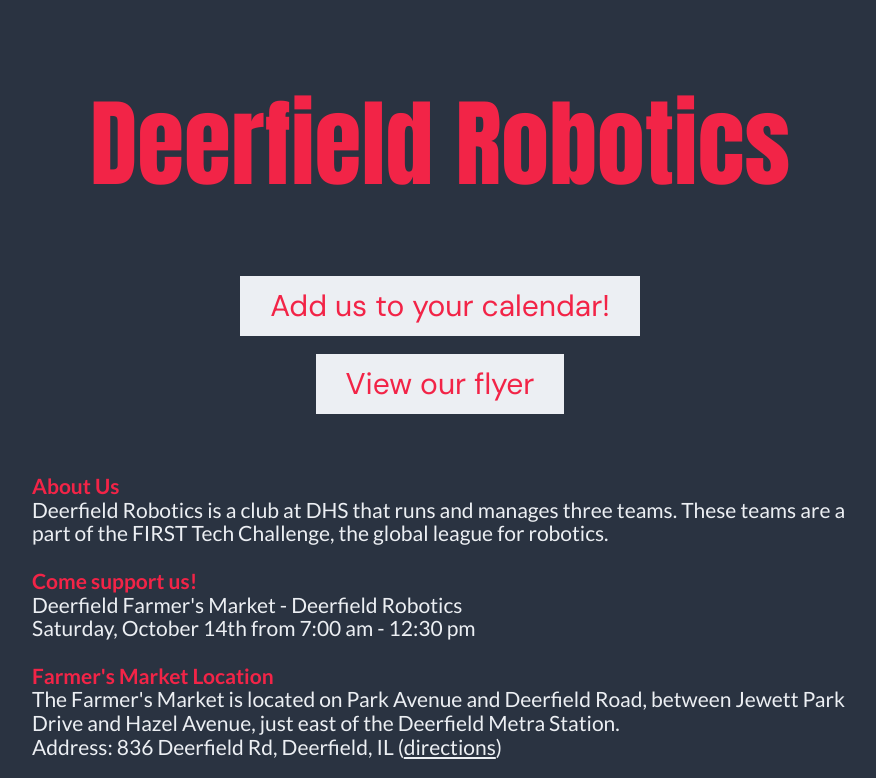
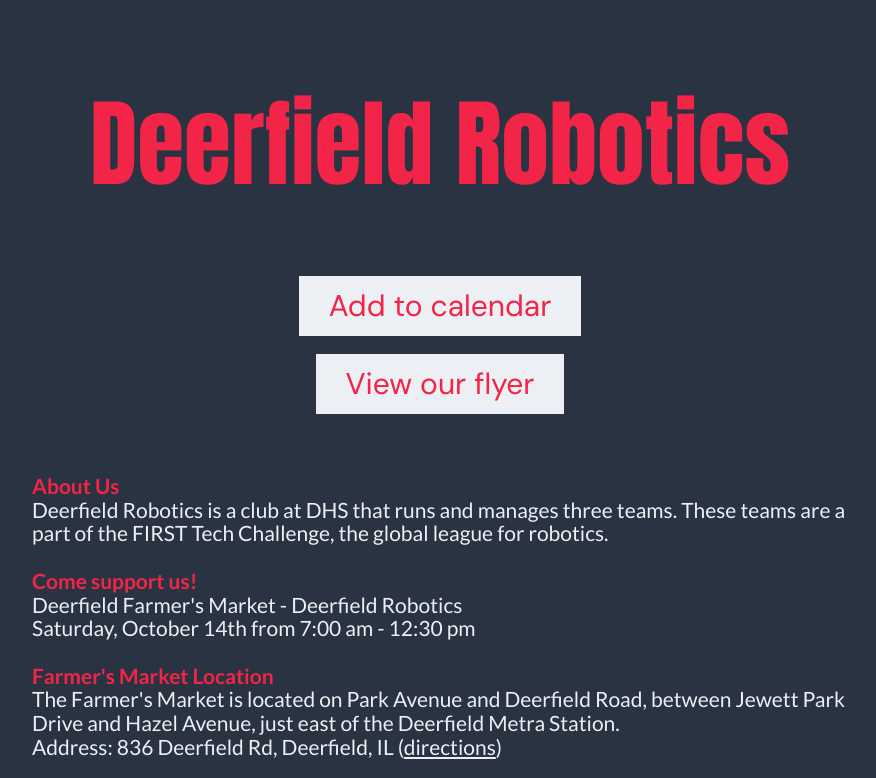
Before and after one commit to DeerfieldRobotics/website, a plain HTML site: page farmersmarket/index.html in a window 1280 px wide. Shown: the top 778 px of the page, without its empty margins (200-1076 px from the left). Drawn offline with Linux system fonts and the light colour scheme.

Commit message:
Shorten .ics button

```diff
--- a/farmersmarket/index.html
+++ b/farmersmarket/index.html
@@ -26,7 +26,7 @@
                 <ul class="buttons bigbutton">
                     <li>
                         <a href="cal.ics" download="cal.ics" type="text/calendar" id="calinv" class="button n01">
-                            <span class="label fillform">Add us to your calendar!</span>
+                            <span class="label fillform">Add to calendar</span>
                         </a>
                     </li>
                 </ul>
```
